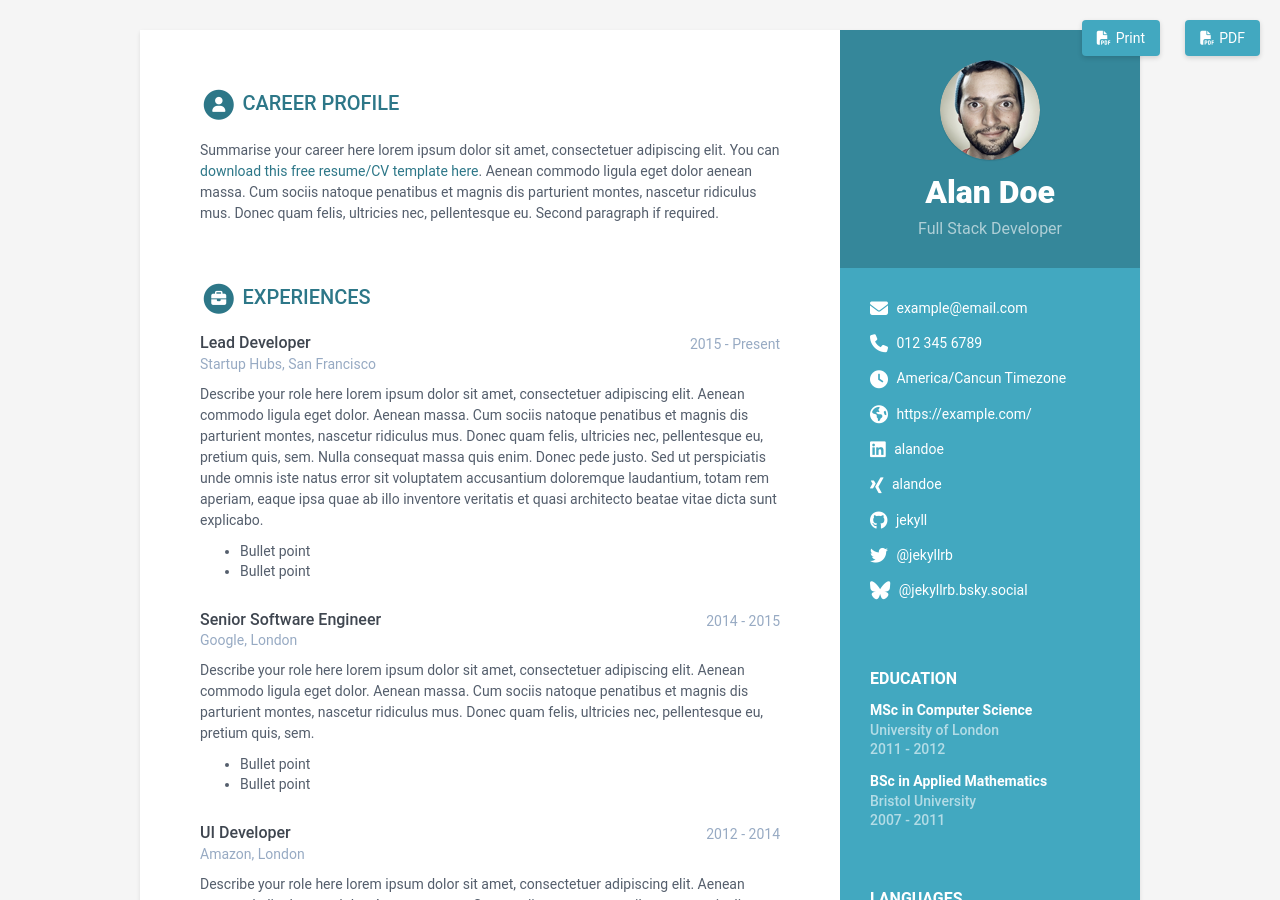
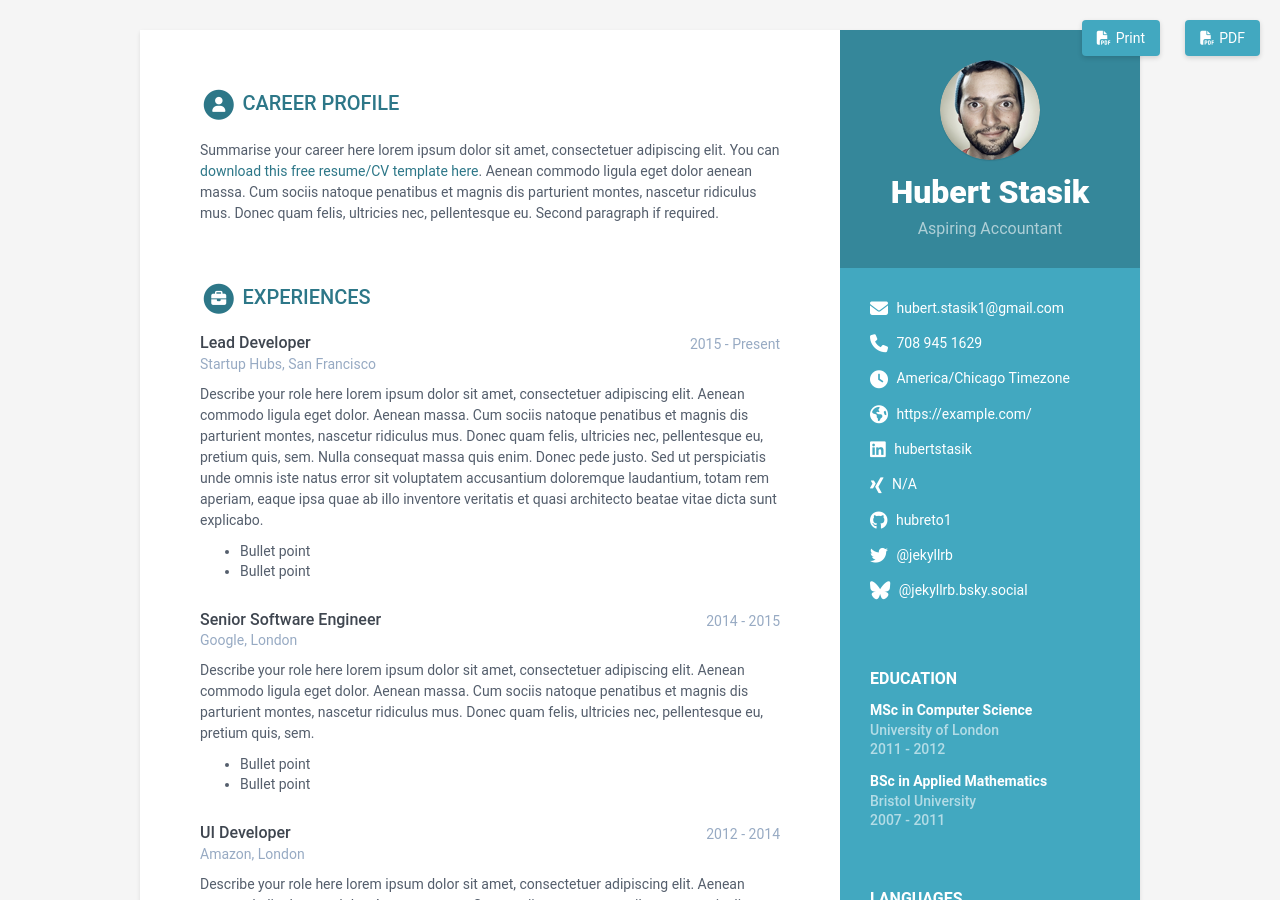
Before and after one commit to Hubreto1/CV, a Jekyll site: the page built from index.html, in a window 1280 px wide and 900 px high. Built offline with Jekyll 4.4.1, drawn with Linux system fonts in a browser that asks for light colours.

Commit message:
Update data.yml

```diff
--- a/_data/data.yml
+++ b/_data/data.yml
@@ -8,19 +8,19 @@ sidebar:
   education: True # set to False if you want education in main section instead of in sidebar
 
   # Profile information
-  name: Alan Doe
-  tagline: Full Stack Developer
+  name: Hubert Stasik
+  tagline: Aspiring Accountant
   avatar: profile.png #place a 100x100 picture inside /assets/images/ folder and provide the name of the file below
 
   # Sidebar links
-  email: example@email.com
-  phone: 012 345 6789
-  timezone: America/Cancun # Enter your timezone, e.g., America/Havana, Africa/Casablanca, America/North_Dakota/Center
+  email: hubert.stasik1@gmail.com
+  phone: 708 945 1629
+  timezone: America/Chicago # Enter your timezone, e.g., America/Havana, Africa/Casablanca, America/North_Dakota/Center
   citizenship:
   website: https://example.com/ # Include the full website URL, including "http://" or "https://".
-  linkedin: alandoe
-  xing: alandoe
-  github: jekyll
+  linkedin: hubertstasik
+  xing: N/A
+  github: hubreto1
   telegram: # add your nickname without '@' sign
   gitlab:
   bitbucket:
```
